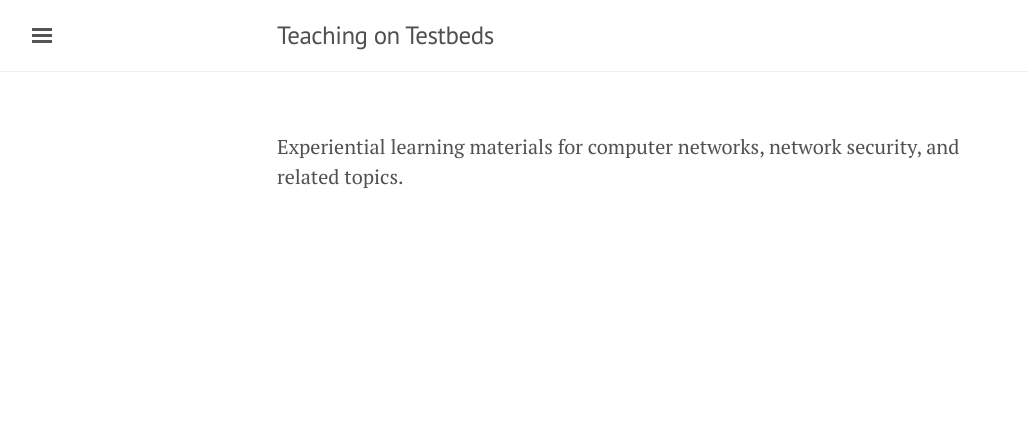
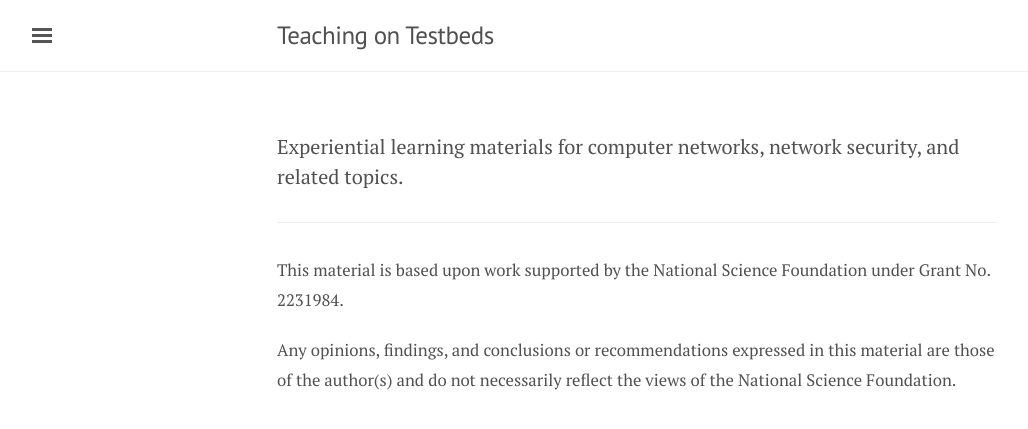
Before and after one commit to teaching-on-testbeds/teaching-on-testbeds.github.io, a Jekyll site: the page built from index.html, in a window 1280 px wide. Shown: the top 429 px of the page, without its empty margins (3-1031 px from the left). Built offline with Jekyll 4.4.1, drawn with Linux system fonts in a browser that asks for light colours.

Commit message:
Add footer to pages

```diff
--- a/_layouts/default.html
+++ b/_layouts/default.html
@@ -24,6 +24,12 @@
       </div>
     </div>
 
+    <div class="container content">
+	 <hr>
+	 <p><small>This material is based upon work supported by the National Science Foundation under Grant No. 2231984.</small></p>
+	 <p><small>Any opinions, findings, and conclusions or recommendations expressed in this material are those of the author(s) and do not necessarily reflect the views of the National Science Foundation.</small></p>
+    </div>
+
     <label for="sidebar-checkbox" class="sidebar-toggle"></label>
 
     <script>
```
